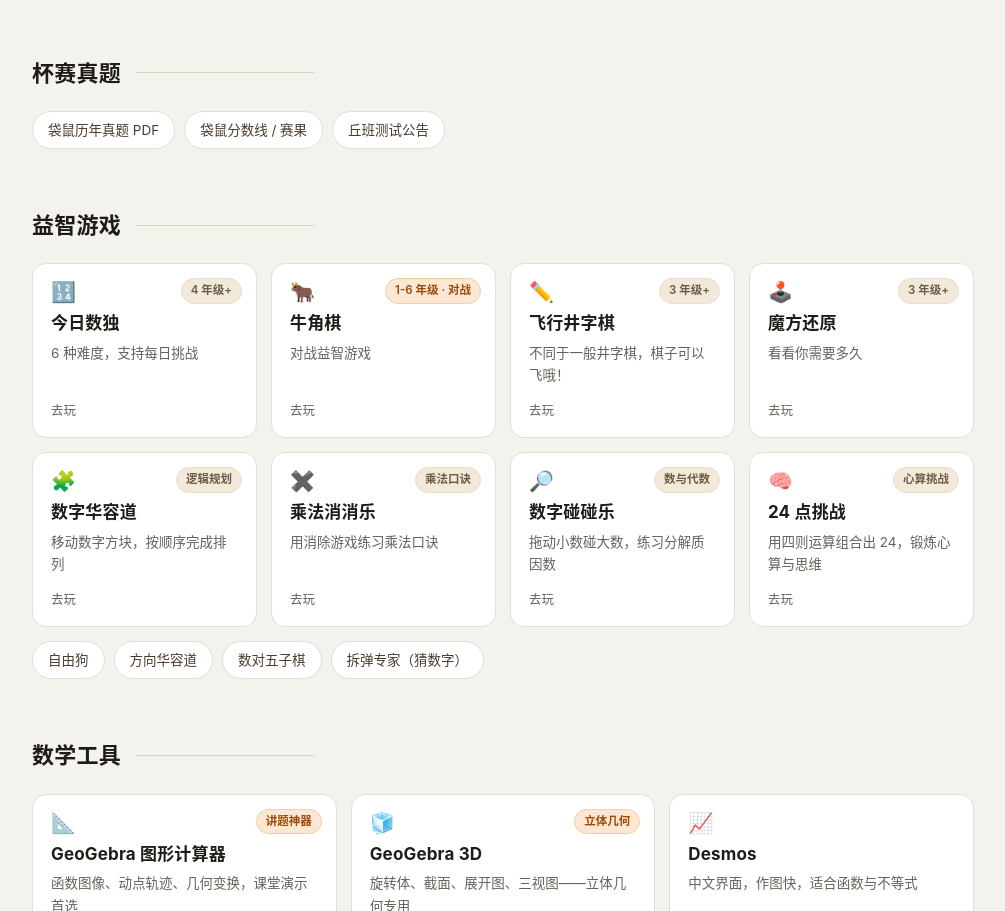
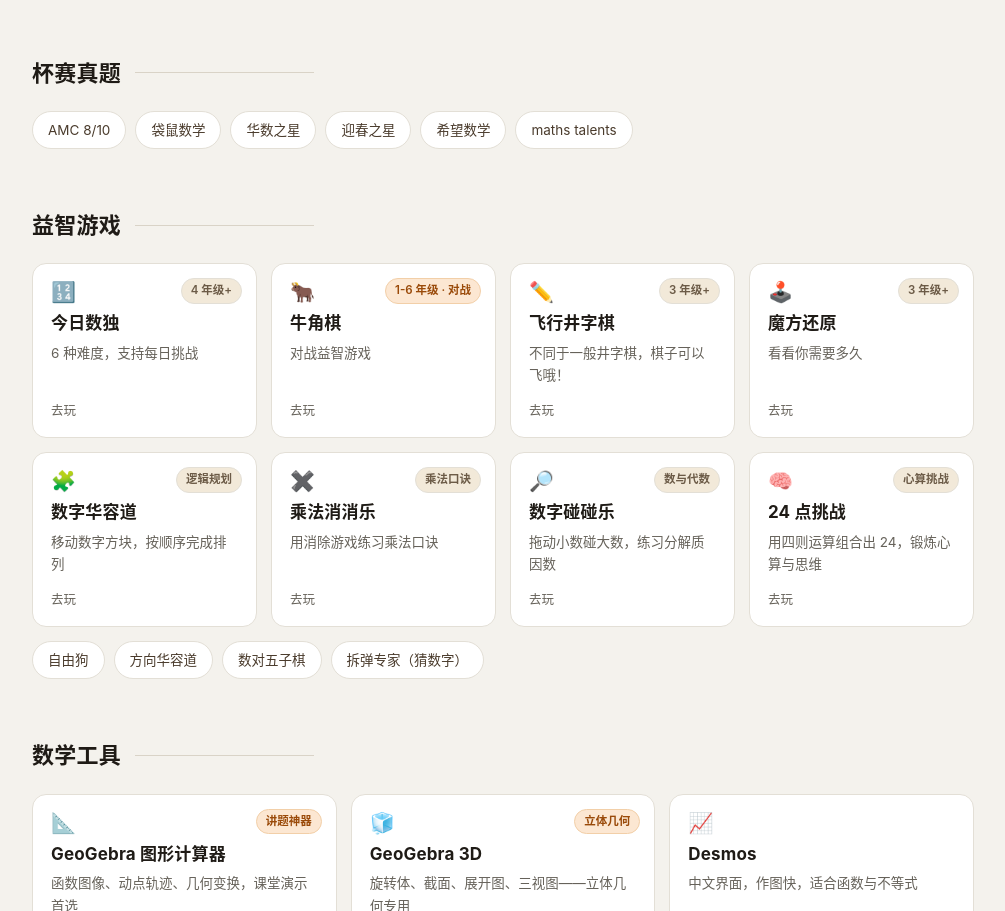
Before and after one commit to JNcompetition/JNC, a plain HTML site: page index.html in a window 1280 px wide. Shown: the part 2337-3248 px from the top of the page, without its empty margins (262-1267 px from the left). Drawn offline with Linux system fonts and the light colour scheme.

Commit message:
Update competition links
Co-authored-by: Copilot <223556219+Copilot@users.noreply.github.com>

```diff
--- a/index.html
+++ b/index.html
@@ -537,9 +537,12 @@ section[id]{scroll-margin-top:74px}
       <div class="wrap">
         <div class="sec-head"><h2>杯赛真题</h2><!-- <span class="sub">历年真题与公告</span> --></div>
         <div class="chips">
-          <a class="chip" href="https://pan.baidu.com/s/1DXeEmN43hoYVdMSKhvIj2A?pwd=7f3p " target="_blank" rel="noopener nofollow">袋鼠历年真题 PDF</a>
-          <a class="chip" href="https://pan.baidu.com/s/1DXeEmN43hoYVdMSKhvIj2A?pwd=7f3p " target="_blank" rel="noopener nofollow">袋鼠分数线 / 赛果</a>
-          <a class="chip" href="https://pan.baidu.com/s/1DXeEmN43hoYVdMSKhvIj2A?pwd=7f3p " target="_blank" rel="noopener nofollow">丘班测试公告</a>
+          <a class="chip" href="https://pan.baidu.com/s/1DXeEmN43hoYVdMSKhvIj2A?pwd=7f3p " target="_blank" rel="noopener nofollow">AMC 8/10</a>
+          <a class="chip" href="https://pan.baidu.com/s/1DXeEmN43hoYVdMSKhvIj2A?pwd=7f3p " target="_blank" rel="noopener nofollow">袋鼠数学</a>
+          <a class="chip" href="https://pan.baidu.com/s/1DXeEmN43hoYVdMSKhvIj2A?pwd=7f3p " target="_blank" rel="noopener nofollow">华数之星</a>
+           <a class="chip" href="https://pan.baidu.com/s/1DXeEmN43hoYVdMSKhvIj2A?pwd=7f3p " target="_blank" rel="noopener nofollow">迎春之星</a>
+           <a class="chip" href="https://pan.baidu.com/s/1DXeEmN43hoYVdMSKhvIj2A?pwd=7f3p " target="_blank" rel="noopener nofollow">希望数学</a>
+            <a class="chip" href="https://pan.baidu.com/s/1DXeEmN43hoYVdMSKhvIj2A?pwd=7f3p " target="_blank" rel="noopener nofollow">maths talents</a>
         </div>
       </div>
     </section>
```
